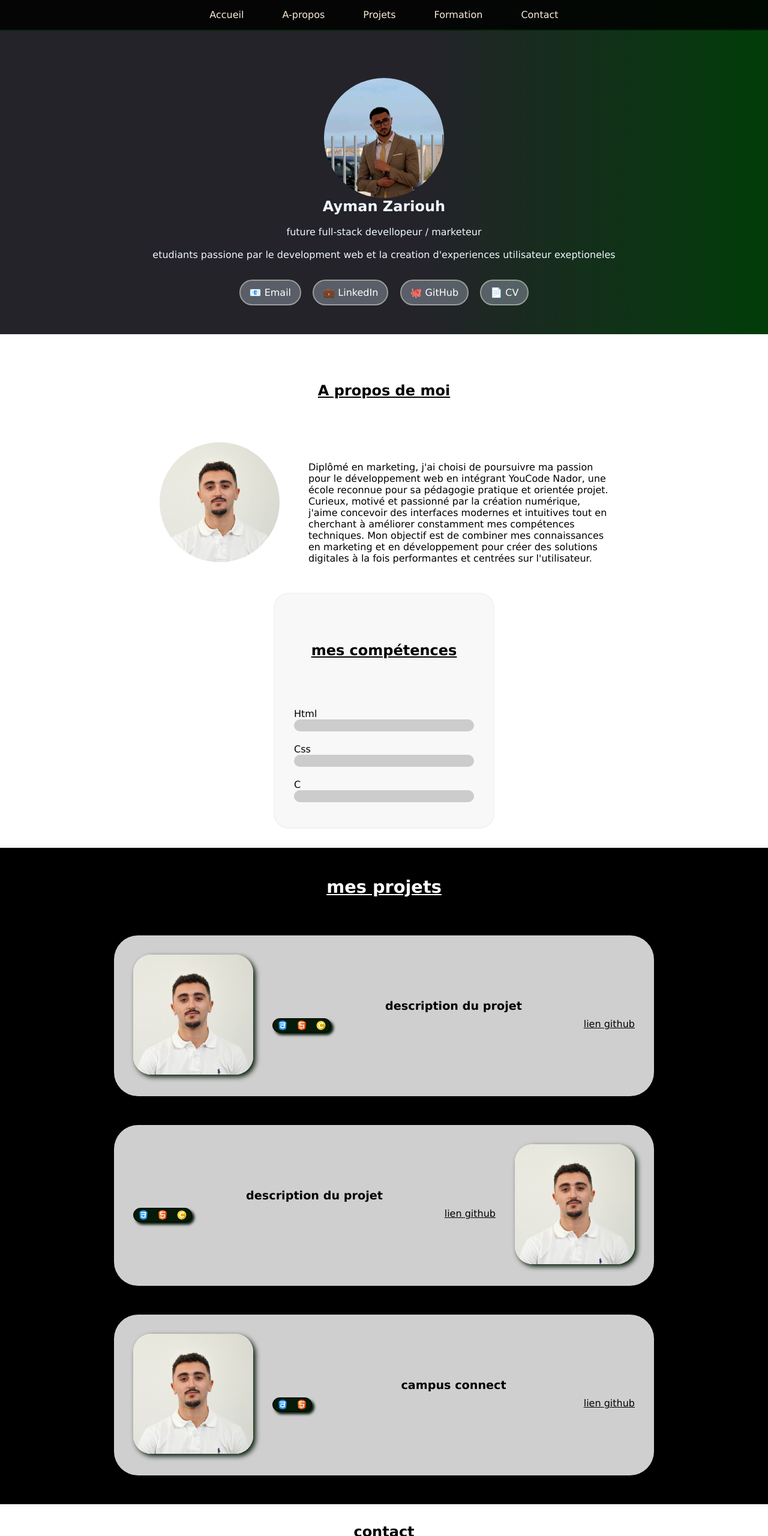
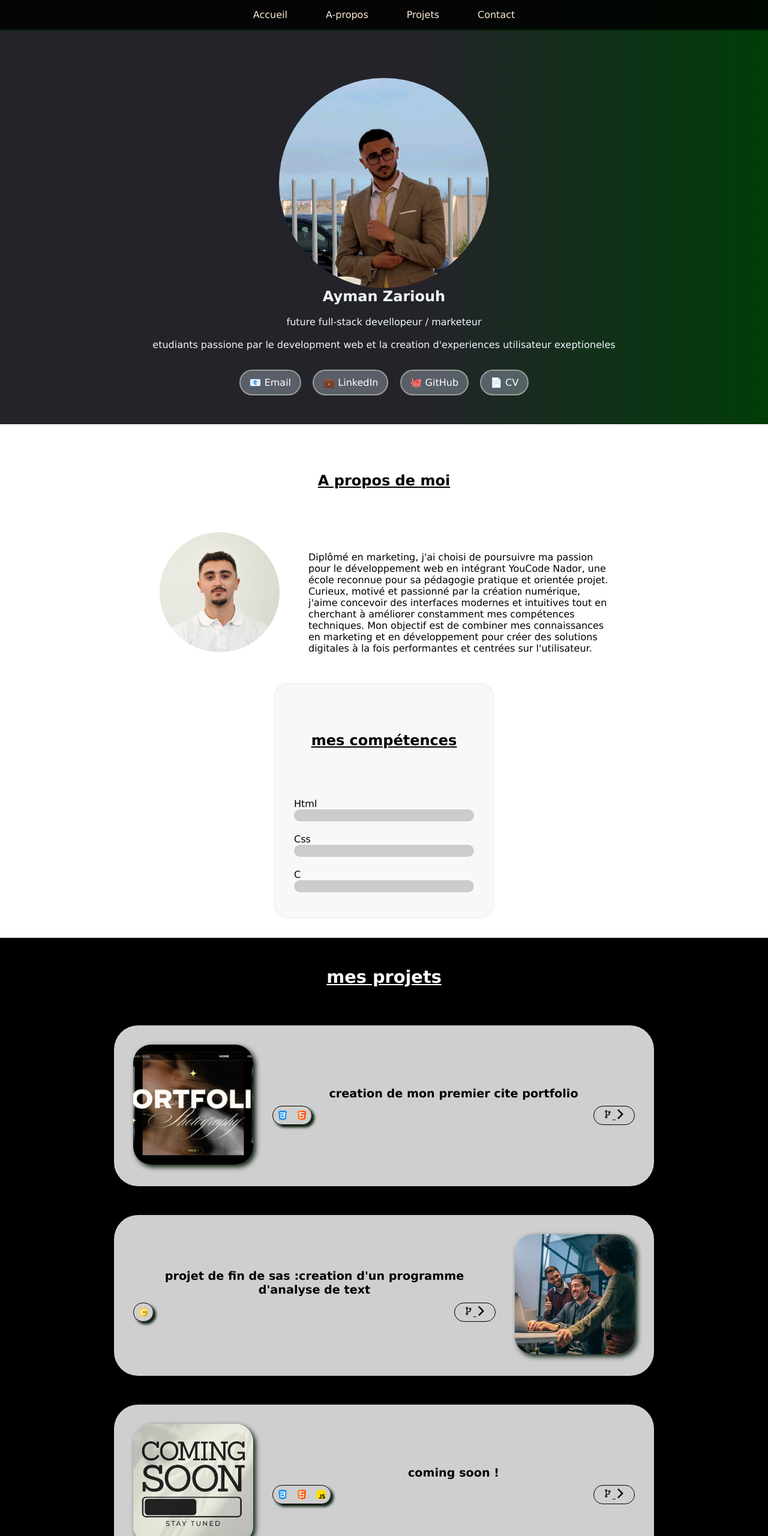
Before and after one commit to aymanezariouh/mon-portfolio, a plain HTML site: page index.html in a window 1280 px wide. Shown: the top 2560 px of the page at 60% size. Drawn offline with Linux system fonts and the light colour scheme.

Commit message:
j'ai ajouter le contenu de la page

```diff
--- a/index.html
+++ b/index.html
@@ -10,7 +10,6 @@
 <header>
   <nav>
     <div class="navbar">
-      <!-- Burger icon -->
       <div class="burger" onclick="toggleMenu()">
         <span></span>
         <span></span>
@@ -20,7 +19,6 @@
         <li><a href="#hero" onclick="closeMenu()">Accueil</a></li>
         <li><a href="#about" onclick="closeMenu()">A-propos</a></li>
         <li><a href="#projets" onclick="closeMenu()">Projets</a></li>
-        <li><a href="#formation" onclick="closeMenu()">Formation</a></li>
         <li><a href="#contact" onclick="closeMenu()">Contact</a></li>
       </ul>
     </div>
@@ -30,7 +28,8 @@
   <main>
     <section id="hero">
     <div id="image">
-      <img src="/resources/img/ayman-pic.png" alt="">
+      <img src="./resources/img/imagino.jpeg" alt=""class="hover-img" >
+      <img  src="./resources/img/aymanpic.png" alt=""  >
     </div>
     <div id="info">
       <h1>Ayman Zariouh</h1><br>
@@ -40,7 +39,7 @@
     <div id="socials">
       <div id="button-socials"><a href="mailto:aymanezaroiuh@gmail.com">📧 Email</a></div>
       <div id="button-socials"><a href="https://www.linkedin.com/in/aymane-zariouh-13b6552a4/">💼 LinkedIn</a></div>
-      <div id="button-socials"><a href="https://github.com/">🐙 GitHub</a></div>
+      <div id="button-socials"><a href="https://github.com/aymanezariouh">🐙 GitHub</a></div>
       <div id="button-socials"><a href="">📄 CV</a></div>
     </div>
     </section>
@@ -86,50 +85,57 @@
 
   <div class="projet" id="projet-1">
     <div class="projet-img">
-      <img src="./resources/img/ayman-pic2.JPG" alt="image projet 1">
+      <img class="mon-image" src="./resources/img/imag-portfolio.webp" alt="image projet 1">
     </div>
     <div class="projet-info">
-      <h2>description du projet</h2>
+      <h2>creation de mon premier cite portfolio</h2>
       <div id="bottom">
       <div id="bottom-img">
         <img src="./resources/img/css-3.png" alt="">
         <img src="./resources/img/html.png" alt="">
-        <img src="./resources/img/letter-c.png" alt="">
       </div>
-      <a href="https://github.com/" class="github">lien github</a>
+      <a href="https://github.com/" class="github">
+      <img src="./resources/img/giticon.png" alt="">
+      <img src="./resources/img/right/arrow.png" alt="">
+      </a>
     </div>
     </div>
   </div>
 
   <div class="projet" id="projet-2">
     <div class="projet-img">
-      <img src="./resources/img/ayman-pic2.JPG" alt="image projet 2">
+      <img src="./resources/img/findsas.webp" alt="image projet 2">
     </div>
     <div class="projet-info">
-      <h2>description du projet</h2>
+      <h2>projet de fin de sas :creation d'un programme d'analyse de text </h2>
       <div id="bottom">
       <div id="bottom-img">
-      <img src="./resources/img/css-3.png" alt="">
-      <img src="./resources/img/html.png" alt="">
       <img src="./resources/img/letter-c.png" alt="">
       </div>
-      <a href="https://github.com/" class="github">lien github</a>
+      <a href="https://github.com/" class="github">
+        <img src="./resources/img/giticon.png" alt="">
+      <img src="./resources/img/right/arrow.png" alt="">
+      </a>
       </div>
     </div>
   </div>
 
   <div class="projet" id="projet-3">
     <div class="projet-img">
-      <img src="./resources/img/ayman-pic2.JPG" alt="image projet 3">
+      <img src="./resources/img/comingsoon.webp" alt="image projet 3">
     </div>
     <div class="projet-info">
-      <h2>campus connect</h2>
+      <h2>coming soon ! </h2>
       <div id="bottom">
       <div id="bottom-img">
         <img src="./resources/img/css-3.png" alt="">
         <img src="./resources/img/html.png" alt="">
+        <img src="./resources/img/js.png" alt="">
       </div>
-      <a href="https://github.com/" class="github">lien github</a>
+      <a href="https://github.com/" class="github">
+        <img src="./resources/img/giticon.png" alt="">
+      <img src="./resources/img/right/arrow.png" alt="">
+      </a>
       </div>
     </div>
   </div>
@@ -207,7 +213,7 @@
 
     <footer>
         <p>&copy; 2025 ayman Zariouh. Tous droits réservés.</p>
-        <p>Fait par ayman-pic</p>
+        <p>Fait par ayman</p>
     </footer>
 
    <script>
--- a/style.css
+++ b/style.css
@@ -57,16 +57,43 @@ body {
     padding-right: 1em;
 }
 
-#image {
+#hero #image {
     margin-top: 50px;
     display: flex;
     justify-content: center;
+    position: relative ;
+    width: 350px;
+    height: 350px;
+    overflow: hidden;
 }
 
-img {
+#hero #image img {
+    position: absolute;
     border-radius: 100%;
-    width: 200px;
-    height: 200px;
+    width: 100%;
+    height: 100%;
+    object-fit: cover;
+}
+
+.hover-img {
+  opacity: 0;
+}
+
+#hero  #image:hover img{
+  transform: translate(3px , -3px);
+  transition: 0.5s ease-in;
+
+}
+
+
+#image:hover .hover-img{
+  opacity: 1;
+}
+
+#image:hover img:nth-child(2){
+
+  opacity: 0;
+
 }
 
 #info {
@@ -121,6 +148,13 @@ img {
     flex-wrap: wrap;
     gap: 3rem;
     justify-content: center;
+}
+
+
+.a-propos img{
+  width: 200px;
+  height: 200px;
+  border-radius: 50%;
 }
 
 .a-propos p {
@@ -199,6 +233,11 @@ img {
     padding: 2rem;
     width: 90%;
 }
+.projet:hover{
+  scale: 1.1;
+  transition:all 0.3s ease-in;
+  box-shadow: 5px 5px 30px 5px #ffffff ;
+}
 
 #projet-2 {
     flex-direction: row-reverse;
@@ -225,10 +264,12 @@ img {
     gap: 1em;
     align-items: center;
     border: 1px solid rgb(0, 0, 0);
-    background: #051a08;
     border-radius: 25px;
     padding: 0.2em 0.5em;
     box-shadow: #051a08 4px 4px 4px;
+}
+#bottom-img img{
+  border-radius: 5px;
 }
 
 .projet-info {
@@ -254,9 +295,29 @@ img {
 }
 
 .github {
+  overflow: hidden;
+  position: relative;
+  padding:5px 15px;
+  border: 1px solid black;
+  border-radius: 20px;
     color: black;
     text-decoration: underline;
     font-weight: 500;
+
+}
+.github::before{
+  content: "";
+  position: absolute;
+  top: 0;
+  left: 0;
+  width: 0%;
+  height: 100%;
+  background-color: yellowgreen;
+  z-index: -1;
+  transition: width 0.4s ease;
+}
+.github:hover::before{
+  width: 100%;
 }
 
 .contact-general {
```
Also changed, not shown: resources/img/aymanpic.png (renamed from resources/img/ayman-pic.png), resources/img/comingsoon.webp (added), resources/img/findsas.webp (added), resources/img/giticon.png (added), resources/img/imag-portfolio.webp (added), resources/img/imagino.jpeg (added), resources/img/js.png (added), resources/img/right/arrow.png (added).
